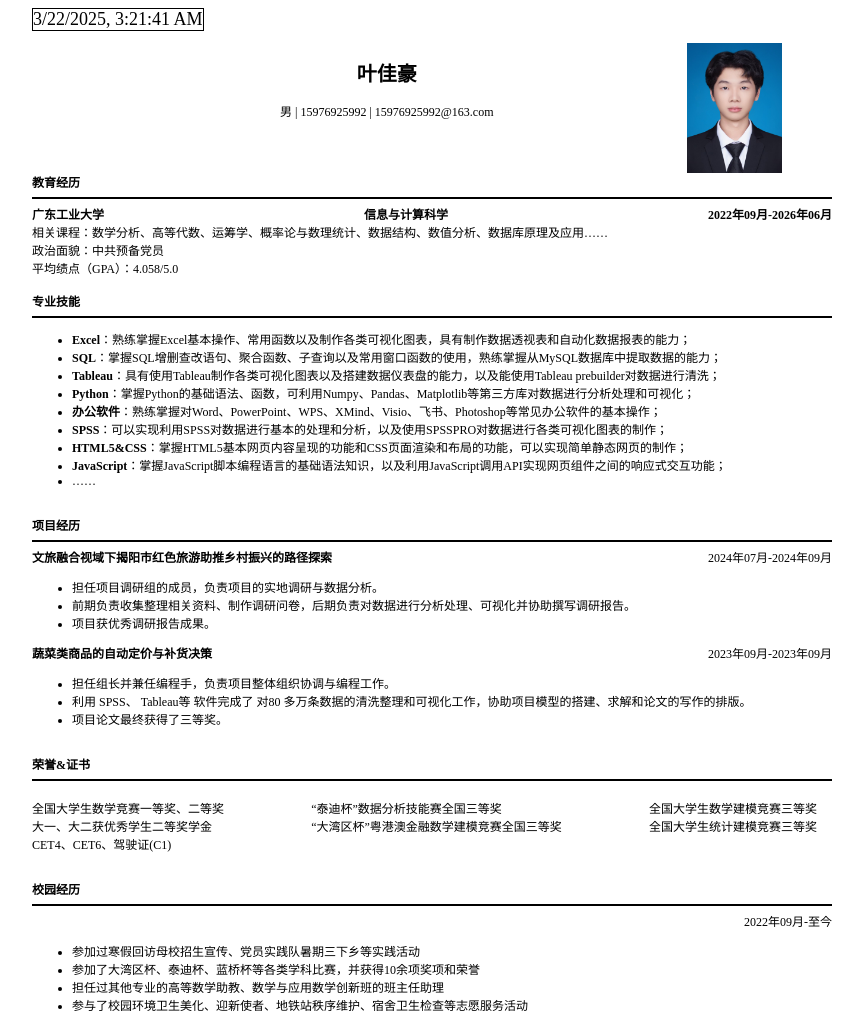
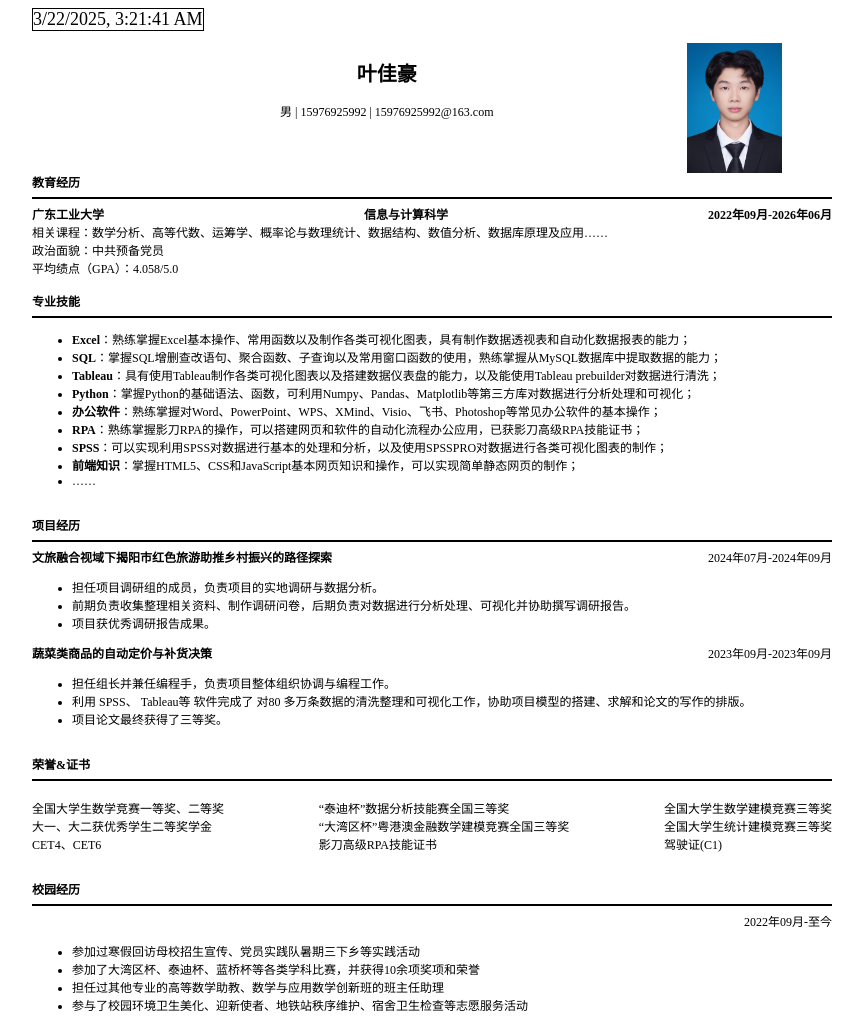
Before and after one commit to 630478223/yejiahao_resume, a plain HTML site: page index.html in a window 1280 px wide. Shown: the top 1017 px of the page, without its empty margins (176-1039 px from the left). Drawn offline with Linux system fonts and the light colour scheme.

Commit message:
Update index.html

```diff
--- a/index.html
+++ b/index.html
@@ -42,9 +42,9 @@
     <li><strong>Tableau</strong>：具有使用Tableau制作各类可视化图表以及搭建数据仪表盘的能力，以及能使用Tableau prebuilder对数据进行清洗；</li>
     <li><strong>Python</strong>：掌握Python的基础语法、函数，可利用Numpy、Pandas、Matplotlib等第三方库对数据进行分析处理和可视化；</li>
     <li><strong>办公软件</strong>：熟练掌握对Word、PowerPoint、WPS、XMind、Visio、飞书、Photoshop等常见办公软件的基本操作；</li>
+    <li><strong> RPA</strong>：熟练掌握影刀RPA的操作，可以搭建网页和软件的自动化流程办公应用，已获影刀高级RPA技能证书；</li>
     <li><strong>SPSS</strong>：可以实现利用SPSS对数据进行基本的处理和分析，以及使用SPSSPRO对数据进行各类可视化图表的制作；</li>
-    <li><strong>HTML5&CSS</strong>：掌握HTML5基本网页内容呈现的功能和CSS页面渲染和布局的功能，可以实现简单静态网页的制作；</li>
-    <li><strong>JavaScript</strong>：掌握JavaScript脚本编程语言的基础语法知识，以及利用JavaScript调用API实现网页组件之间的响应式交互功能；</li>
+    <li><strong>前端知识</strong>：掌握HTML5、CSS和JavaScript基本网页知识和操作，可以实现简单静态网页的制作；</li>
     <li>……</li>
   </ul>
 </div>
@@ -83,19 +83,21 @@
 <pre>
 全国大学生数学竞赛一等奖、二等奖
 大一、大二获优秀学生二等奖学金
-CET4、CET6、驾驶证(C1)
+CET4、CET6
 </pre>
 </div>
 <div class="two">
 <pre>
 “泰迪杯”数据分析技能赛全国三等奖
 “大湾区杯”粤港澳金融数学建模竞赛全国三等奖
+影刀高级RPA技能证书
 </pre>
 </div>
 <div class="three">
 <pre>
 全国大学生数学建模竞赛三等奖
 全国大学生统计建模竞赛三等奖
+驾驶证(C1)
 </pre>
 </div>
 </div>
```
